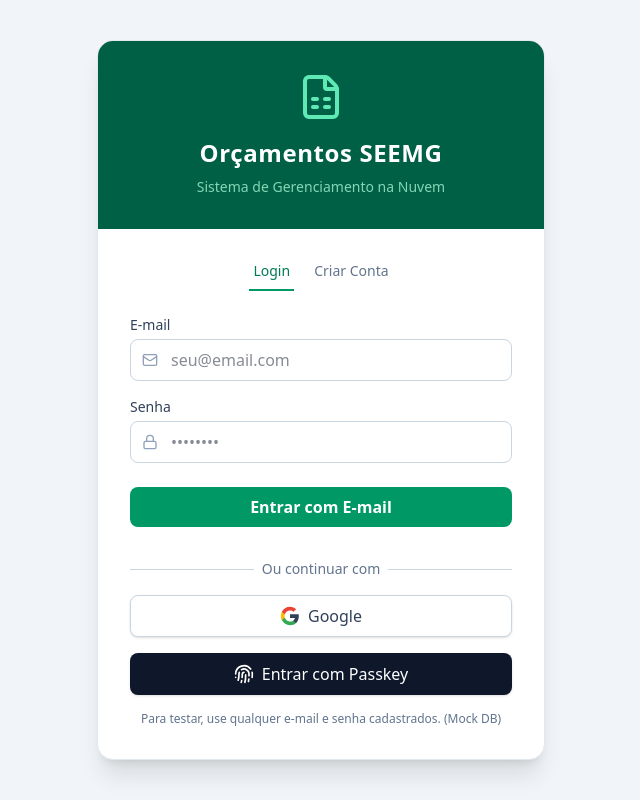
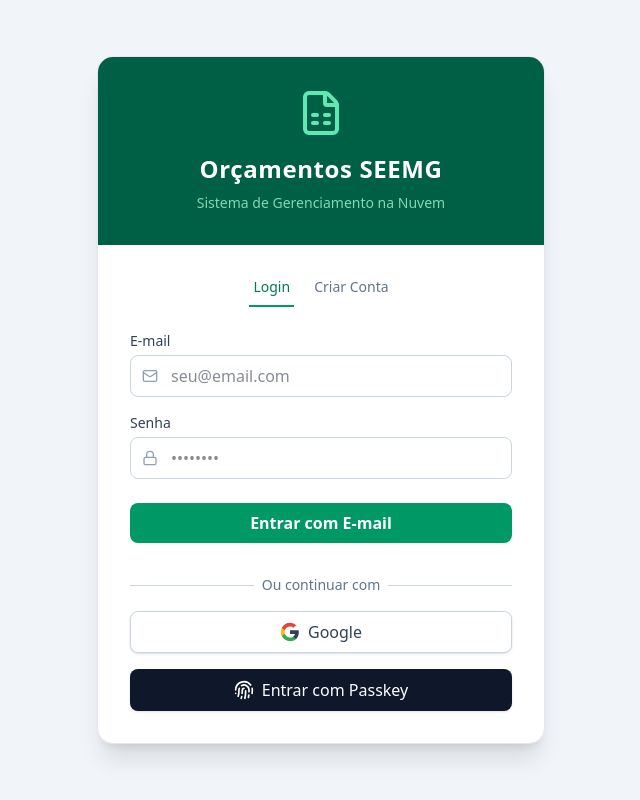
Before and after one commit to danieljart/orcamentos-seemg, a React (Vite) app: page /login in a window 1280 px wide. Shown: the whole page, without its empty margins (319-959 px from the left). Built offline with nearby package versions, Linux system fonts and the light colour scheme; no server answers.

Commit message:
style: remove mensagens antigas de Mock DB da tela de login

```diff
--- a/src/pages/Auth.tsx
+++ b/src/pages/Auth.tsx
@@ -240,11 +240,6 @@ export function Auth() {
               </button>
             )}
 
-            <p className="text-xs text-center text-slate-500 mt-4">
-              {isRegistering
-                ? 'Para testar, preencha todos os campos e use qualquer senha.'
-                : 'Para testar, use qualquer e-mail e senha cadastrados. (Mock DB)'}
-            </p>
           </form>
         </div>
       </div>
```
